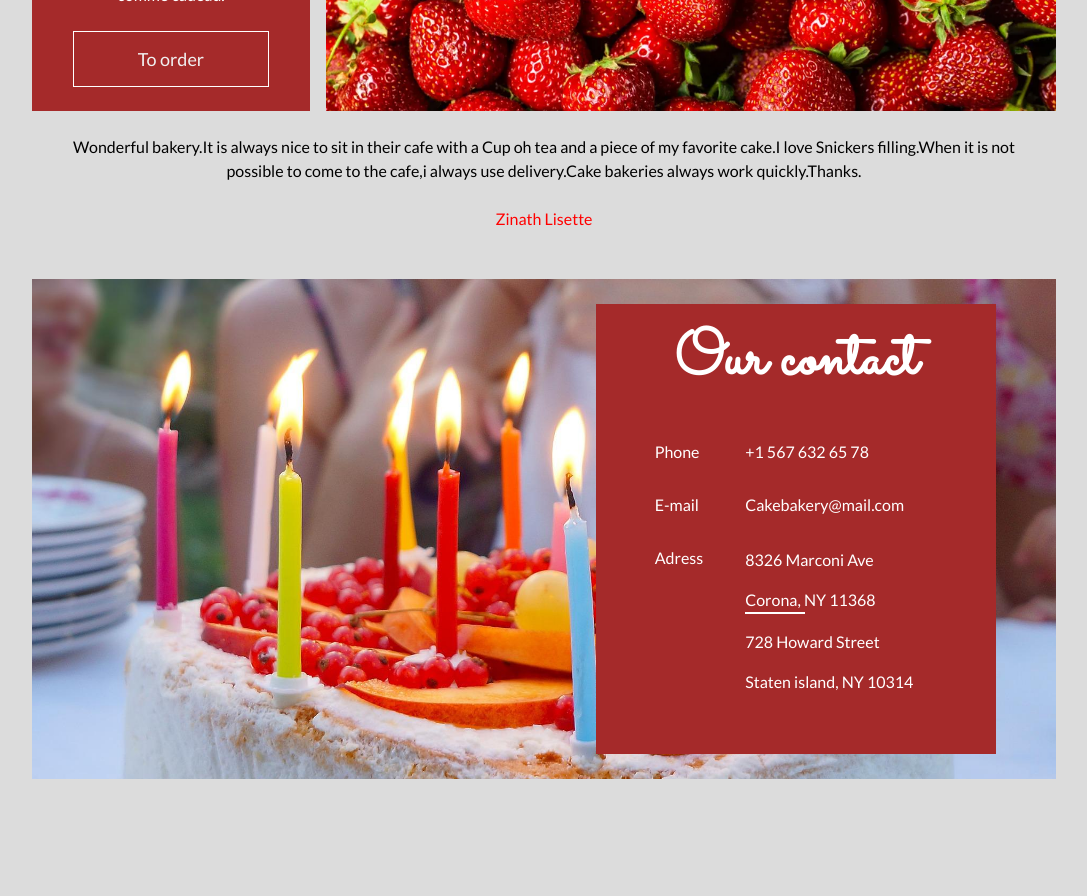
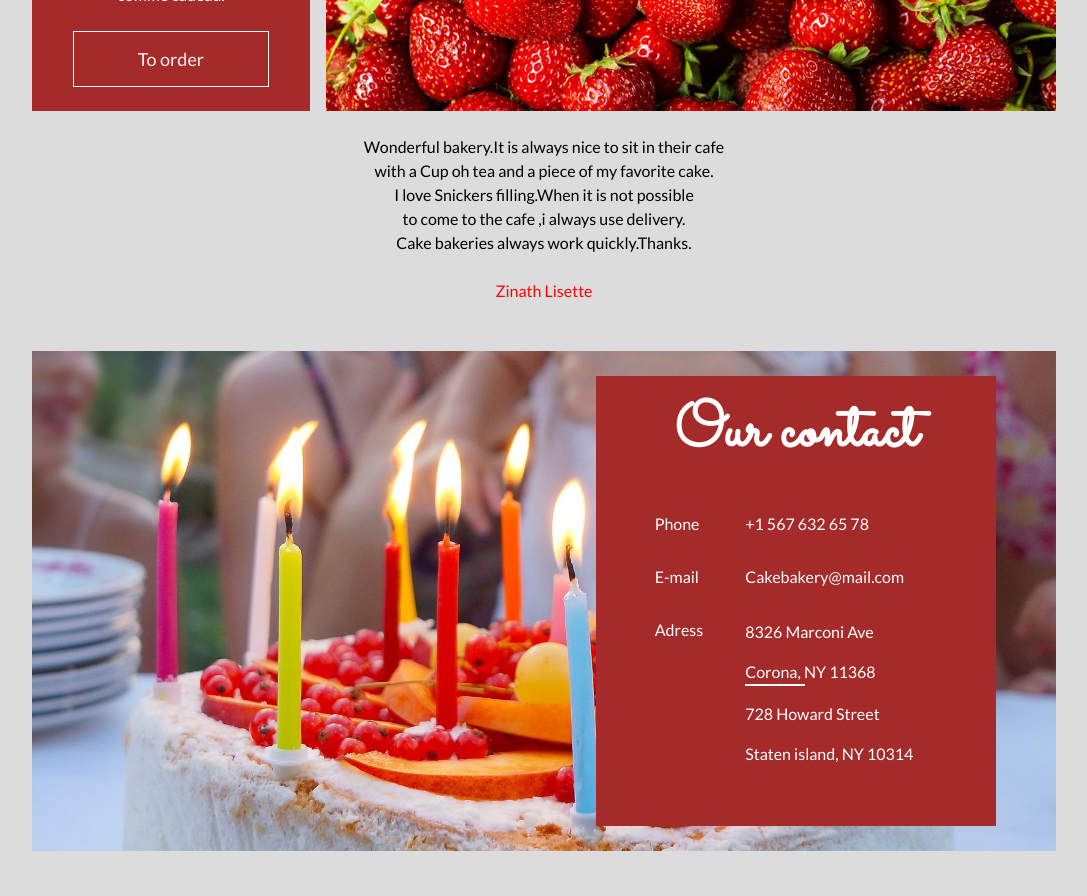
Before and after one commit to Zinath-12/landing-page, a plain HTML site: page index.html in a window 1280 px wide. Shown: the part 2040-2936 px from the top of the page, without its empty margins (96-1183 px from the left). Drawn offline with Linux system fonts and the light colour scheme.

Commit message:
dernier changement

```diff
--- a/index.html
+++ b/index.html
@@ -112,9 +112,9 @@
             </div>
             <div class="description">
                 <div class="description-usp">
-                    <p>Wonderful bakery.It is always nice to sit in their cafe with a Cup oh tea and a piece of my
-                        favorite cake.I love Snickers filling.When it is not possible to come to the cafe,i always use
-                        delivery.Cake bakeries always work quickly.Thanks.</p>
+                    <p>Wonderful bakery.It is always nice to sit in their cafe <br> with a Cup oh tea and a piece of my
+                        favorite cake. <br> I love Snickers filling.When it is not possible <br> to come to the cafe ,i always use
+                        delivery. <br> Cake bakeries always work quickly.Thanks.</p>
 
                     <div class="signature">
                         <p>Zinath Lisette</p>
```
